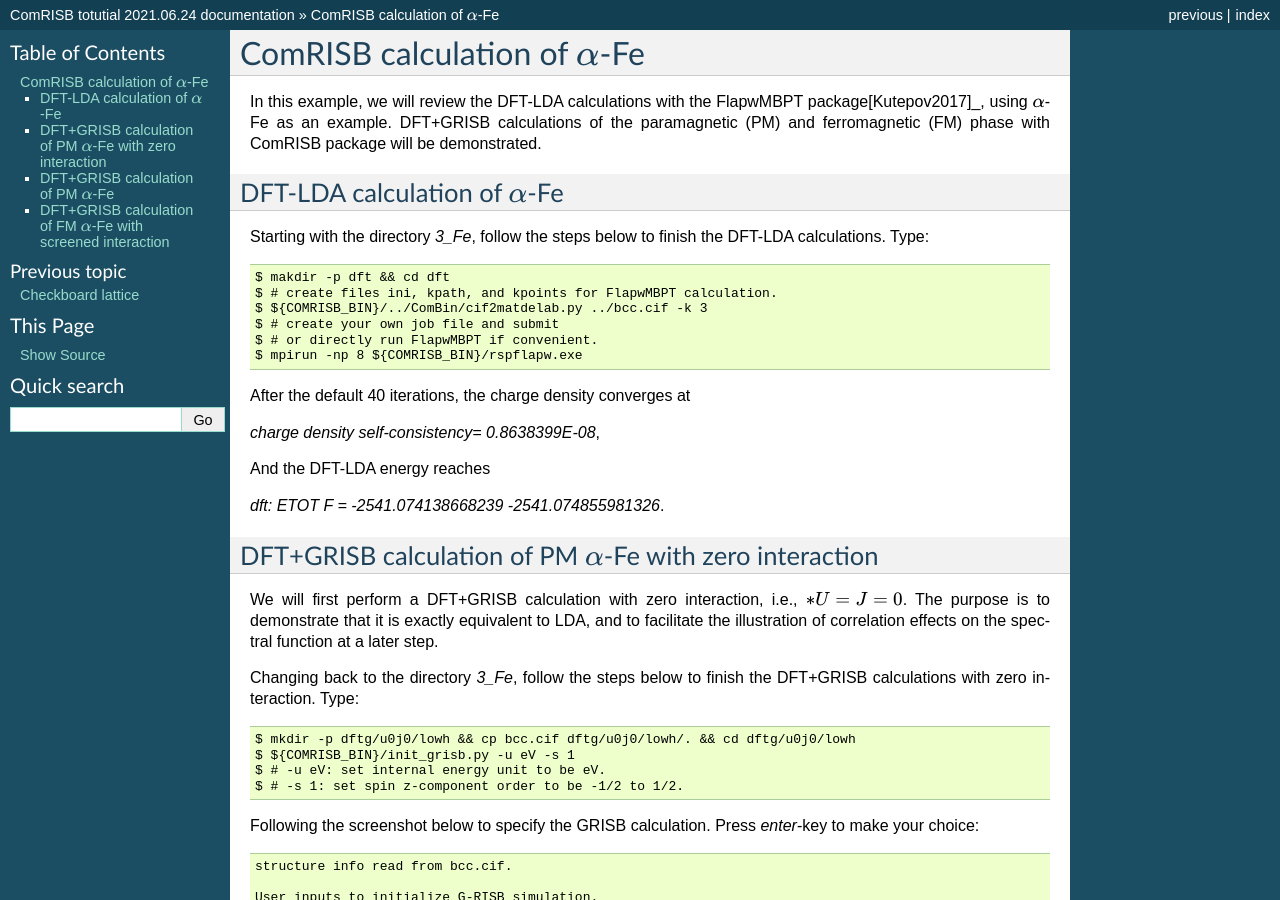
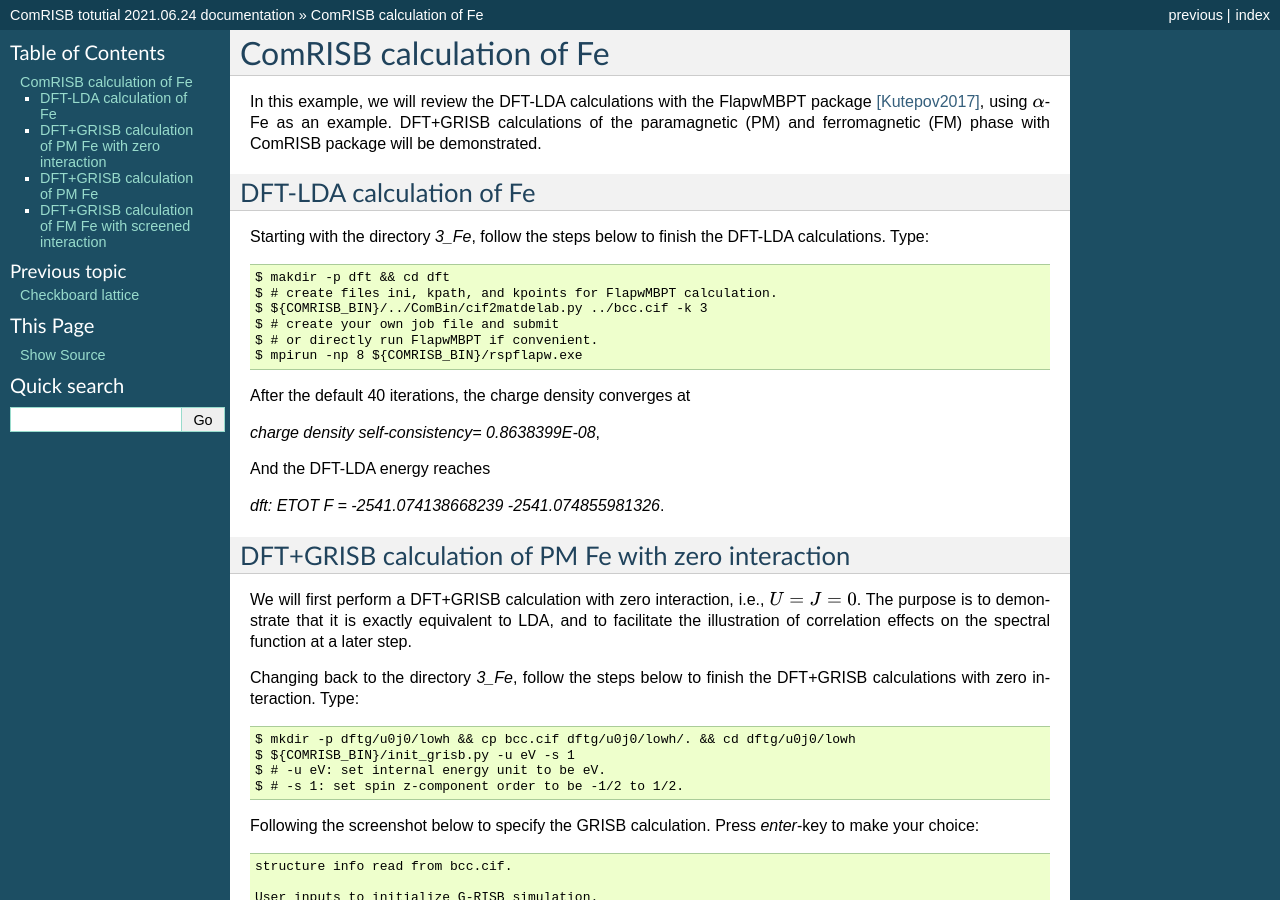
Before and after one commit to comscope/ComRISB_tutorial, a Sphinx documentation site: the page built from doc/source/fe.rst, in a window 1280 px wide and 900 px high. Built offline with Sphinx 7.4.7, drawn with Linux system fonts in a browser that asks for light colours; some of the changed text lies outside the part shown.

Commit message:
fixed format in fe.rst

```diff
--- a/doc/source/fe.rst
+++ b/doc/source/fe.rst
@@ -1,13 +1,13 @@
-ComRISB calculation of :math:`\alpha`-Fe
-----------------------------------------
+ComRISB calculation of Fe
+-------------------------
 In this example, we will review the DFT-LDA calculations
-with the FlapwMBPT package[Kutepov2017]_,
+with the FlapwMBPT package [Kutepov2017]_,
 using :math:`\alpha`-Fe as an example.
 DFT+GRISB calculations of the paramagnetic (PM) and ferromagnetic (FM) phase
 with ComRISB package will be demonstrated.
 
-DFT-LDA calculation of :math:`\alpha`-Fe
-========================================
+DFT-LDA calculation of Fe
+=========================
 Starting with the directory *3_Fe*, follow the steps below
 to finish the DFT-LDA calculations. Type::
 
@@ -26,10 +26,10 @@ And the DFT-LDA energy reaches
 
 *dft: ETOT F =     -2541.074138668239    -2541.074855981326*.
 
-DFT+GRISB calculation of PM :math:`\alpha`-Fe with zero interaction
-===================================================================
+DFT+GRISB calculation of PM Fe with zero interaction
+====================================================
 We will first perform a DFT+GRISB calculation with zero interaction,
-i.e., :math:`*U=J=0`.
+i.e., :math:`U=J=0`.
 The purpose is to demonstrate that it is exactly equivalent to LDA,
 and to facilitate the illustration of correlation effects
 on the spectral function at a later step.
@@ -240,8 +240,8 @@ It generates band structure decorated with `3d`-orbital weights.
     :scale: 100 %
     :align: center
 
-DFT+GRISB calculation of PM :math:`\alpha`-Fe
-=============================================
+DFT+GRISB calculation of PM Fe
+==============================
 One way to set up the calculation is create a new directory *u5j0.8*
 and repeat the above procedure with the correct nonzero interaction parameters.
 Here we introduce an alternative easier way by simply modifying the parameters
@@ -346,8 +346,8 @@ and one obtained the following figure.
     :align: center
 
 
-DFT+GRISB calculation of FM :math:`\alpha`-Fe with screened interaction
-=======================================================================
+DFT+GRISB calculation of FM Fe with screened interaction
+========================================================
 In the previous step, we performed a DFT+GRISB calculation for Fe
 with interaction parameters `U=5` eV and `J=0.8` eV.
 There another FM solution of lower energy to be explored.
```
